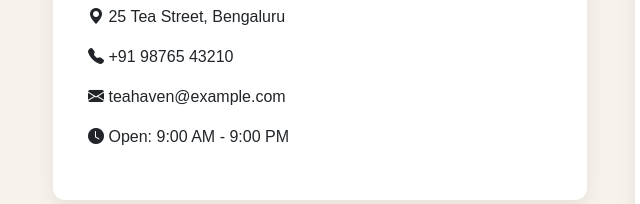
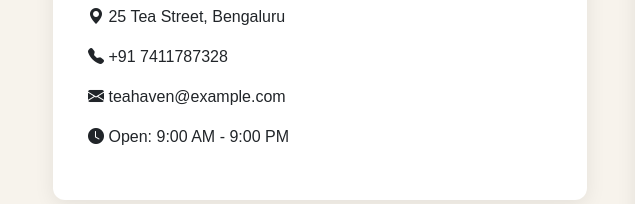
Before and after one commit to Gopika396/Tea-shop, a plain HTML site: page contact.html in a window 1280 px wide. Shown: the part 478-682 px from the top of the page, 29-669 px from the left. Drawn offline with nearby package versions, Linux system fonts and the light colour scheme.

Commit message:
update the commit

```diff
--- a/contact.html
+++ b/contact.html
@@ -199,7 +199,7 @@
 
                     <p>
                         <i class="bi bi-telephone-fill"></i>
-                        +91 98765 43210
+                        +91 7411787328
                     </p>
 
                     <p>
```
